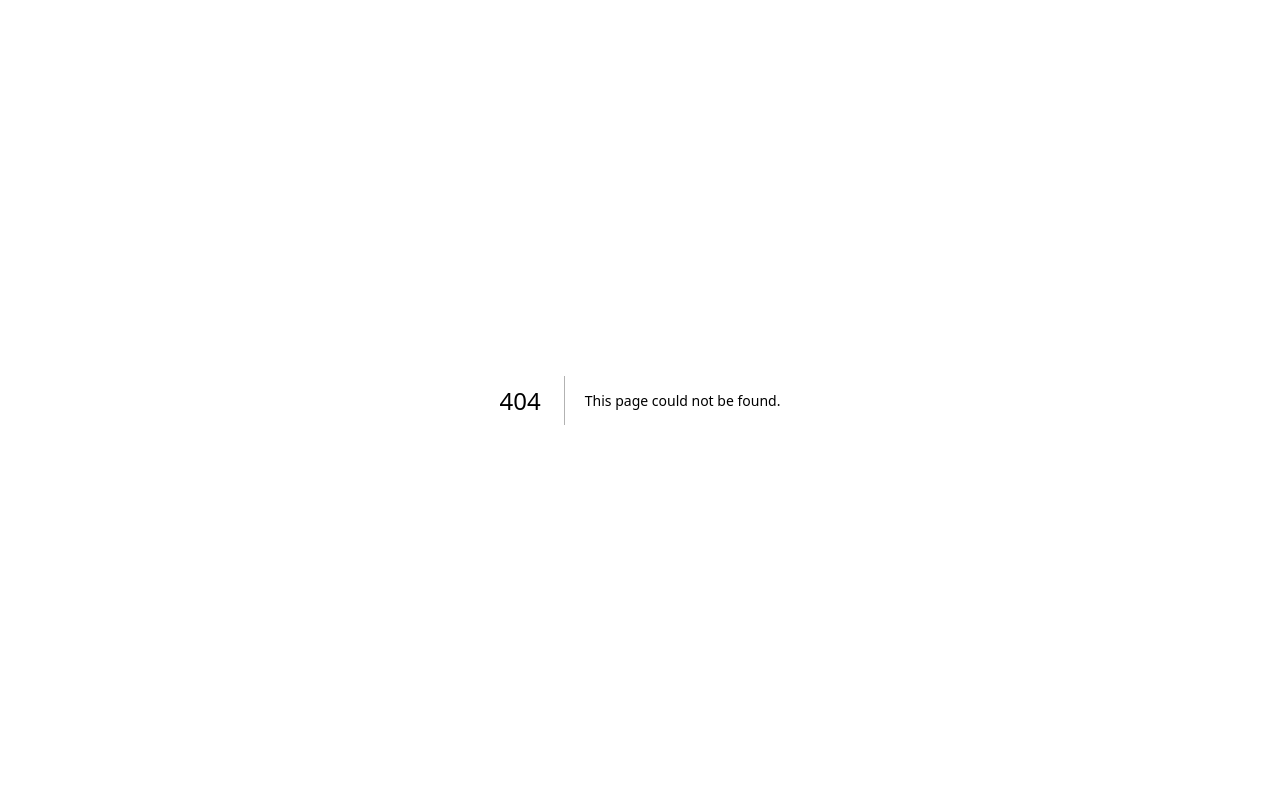
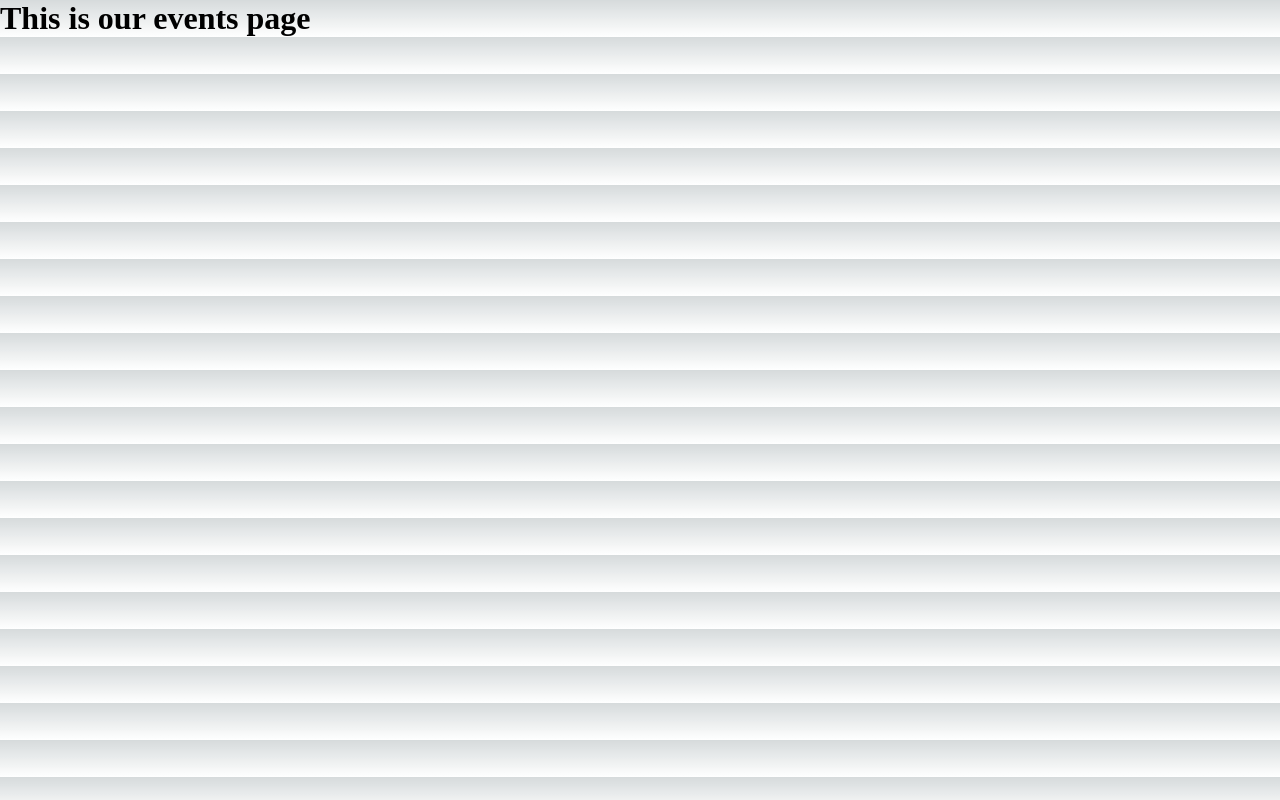
Before and after one commit to muhammad-jiku/jikmunn-events-app, a Next.js app: page /events in a window 1280 px wide. Before the commit this address had no page. Built offline with nearby package versions, Linux system fonts and the light colour scheme.

Commit message:
events page added

```diff
--- /dev/null
+++ b/pages/events/index.js
@@ -0,0 +1,11 @@
+import React from 'react';
+
+function Events() {
+  return (
+    <div>
+      <h1>This is our events page</h1>
+    </div>
+  );
+}
+
+export default Events;
```
Also changed, not shown: pages/events/event1.js (added, +11 -0 lines).
